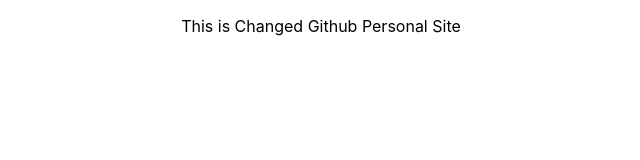
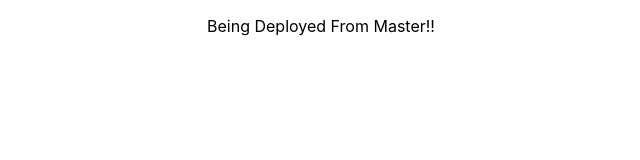
Before and after one commit to beezay/beezay.github.io, a React (Create React App) app: page / in a window 1280 px wide. Shown: the top 160 px of the page, without its empty margins (319-959 px from the left). Built offline with nearby package versions, Linux system fonts and the light colour scheme.

Commit message:
Switching deployment branch to master

```diff
--- a/src/App.js
+++ b/src/App.js
@@ -4,7 +4,7 @@
 function App() {
   return (
     <div className="App">
-      <p>This is Changed Github Personal Site</p>
+      <p>Being Deployed From Master!!</p>
     </div>
   );
 }
```
